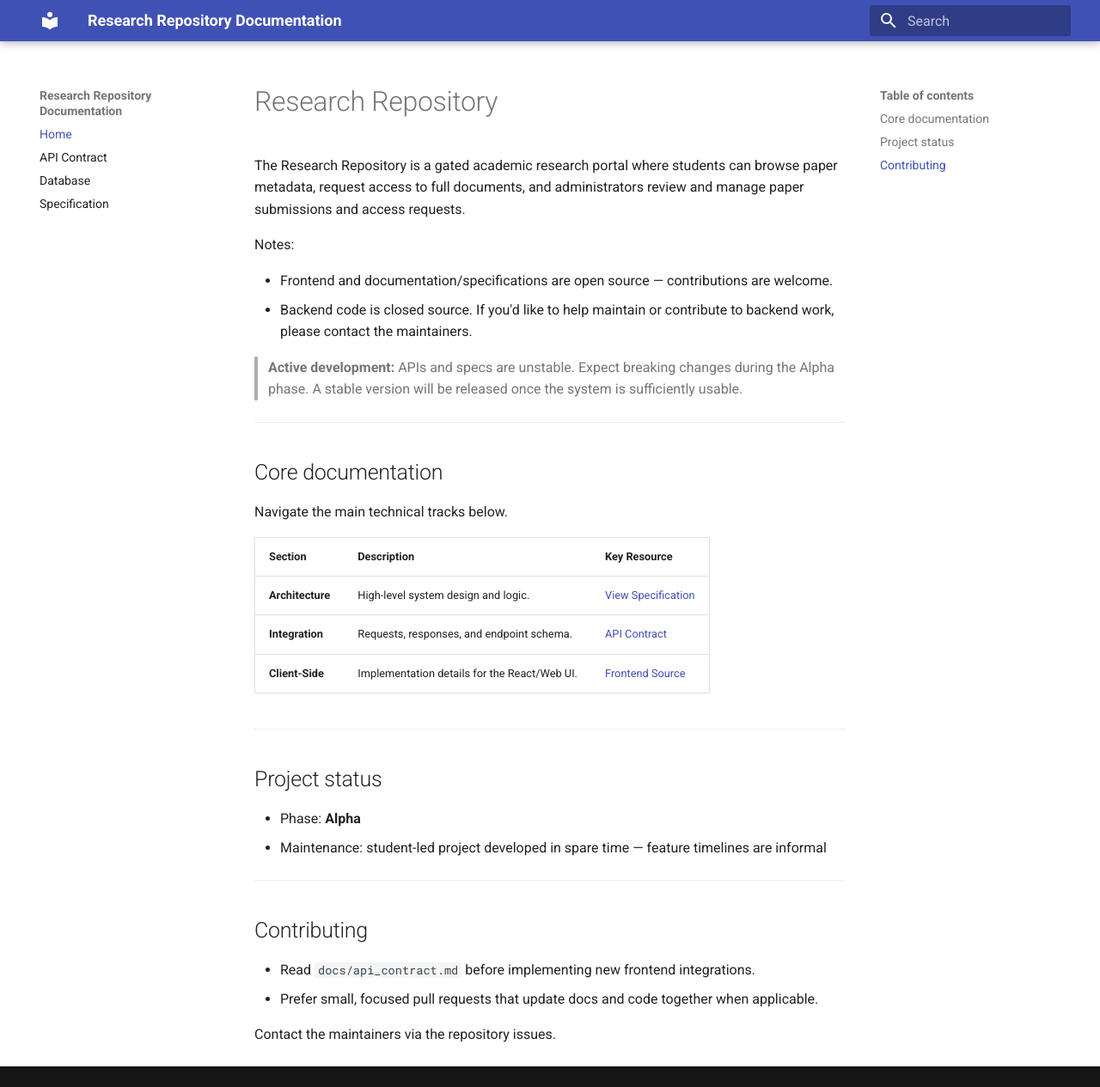
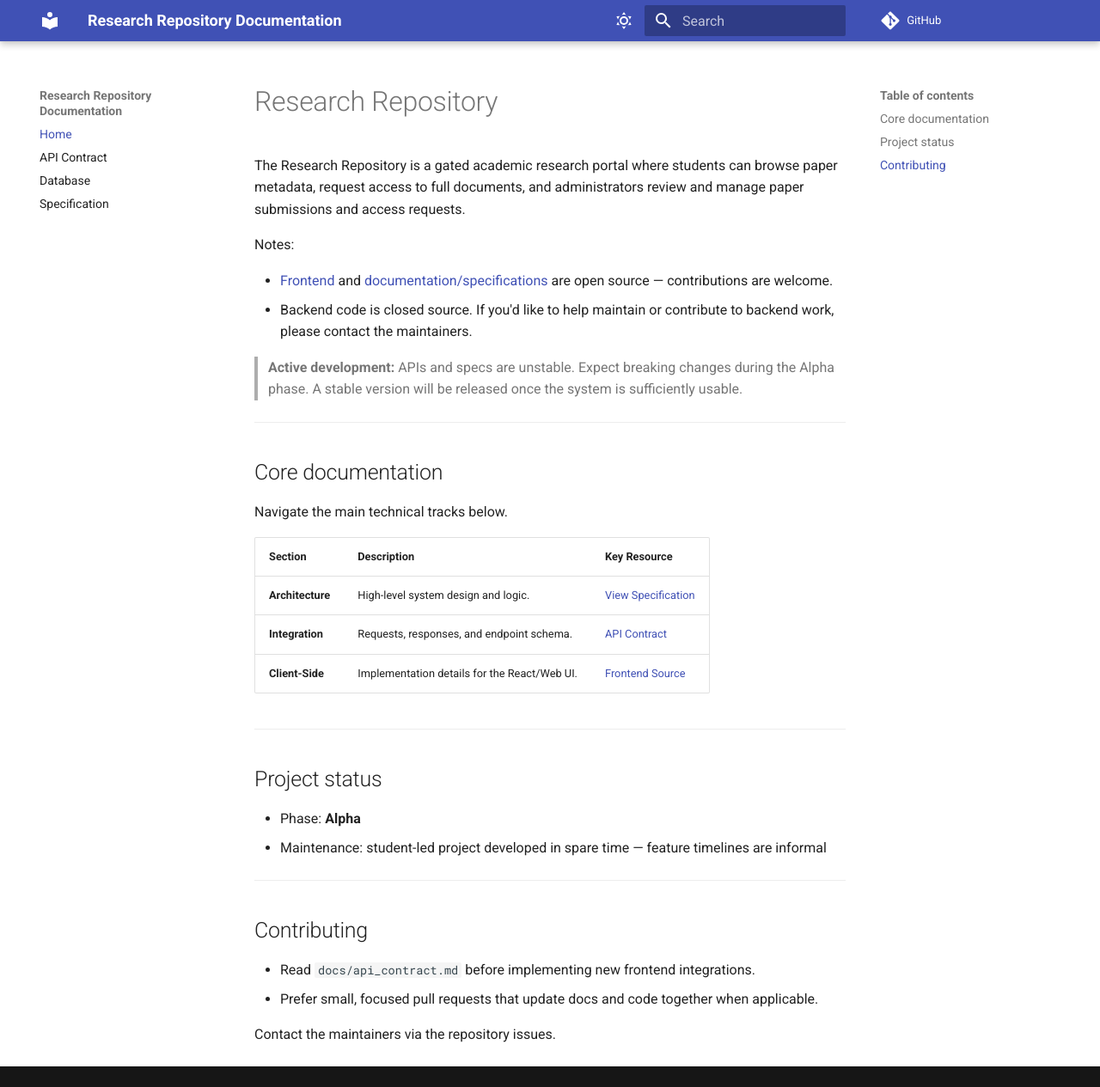
Before and after one commit to r4ppz/research-repo-docs, an MkDocs documentation site: the page built from docs/index.md, in a window 1280 px wide and 1265 px high. Shown: the whole window at 86% size. Built offline with MkDocs 1.6.1 and Material for MkDocs 9.7.7, drawn with Linux system fonts in a browser that asks for light colours; comment, search, counter and statistics services are not loaded.

Commit message:
style: improve design and add link

```diff
--- a/docs/index.md
+++ b/docs/index.md
@@ -6,7 +6,7 @@ and access requests.
 
 Notes:
 
-- Frontend and documentation/specifications are open source — contributions are welcome.
+- [Frontend](https://github.com/r4ppz/research-repository) and [documentation/specifications](https://github.com/r4ppz/research-repo-docs) are open source — contributions are welcome.
 - Backend code is closed source. If you'd like to help maintain or contribute to backend work,
   please contact the maintainers.
 
--- a/mkdocs.yml
+++ b/mkdocs.yml
@@ -1,12 +1,36 @@
 site_name: "Research Repository Documentation"
+
+repo_url: https://github.com/r4ppz/research-repo-docs
+
 theme:
   name: material
+  language: en
+
   palette:
-    scheme: blue
-    primary: sky-blue
+    - media: "(prefers-color-scheme: light)"
+      scheme: default
+      primary: sky blue
+      accent: sky blue
+      toggle:
+        icon: material/weather-sunny
+        name: Switch to dark mode
+    - media: "(prefers-color-scheme: dark)"
+      scheme: slate
+      primary: sky blue
+      accent: sky blue
+      toggle:
+        icon: material/weather-night
+        name: Switch to light mode
+      icon:
+        repo: fontawesome/brands/github
+
   features:
+    - navigation.instant
+    - navigation.tracking
+    - navigation.top
+    - search.suggest
     - search.highlight
-    - navigation.sections
+    - content.code.copy
 
 extra:
   generator: false
```
